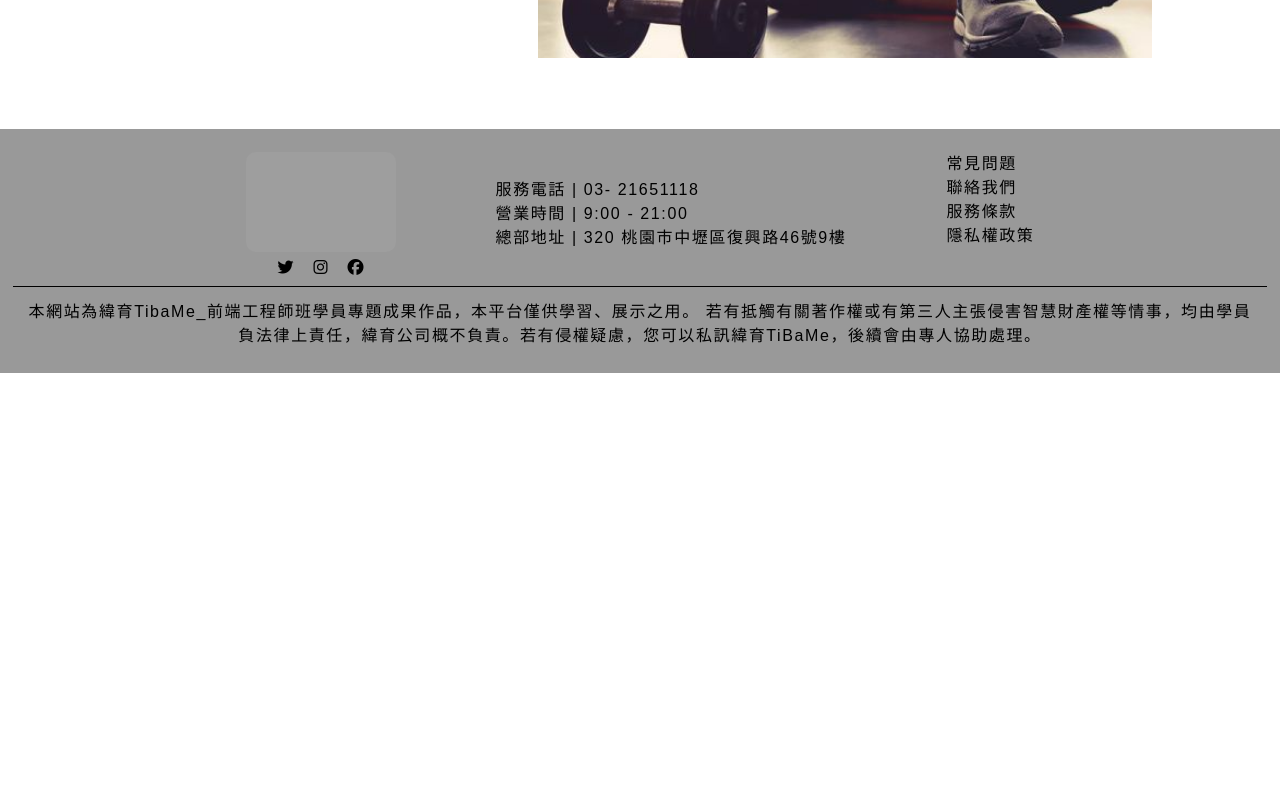
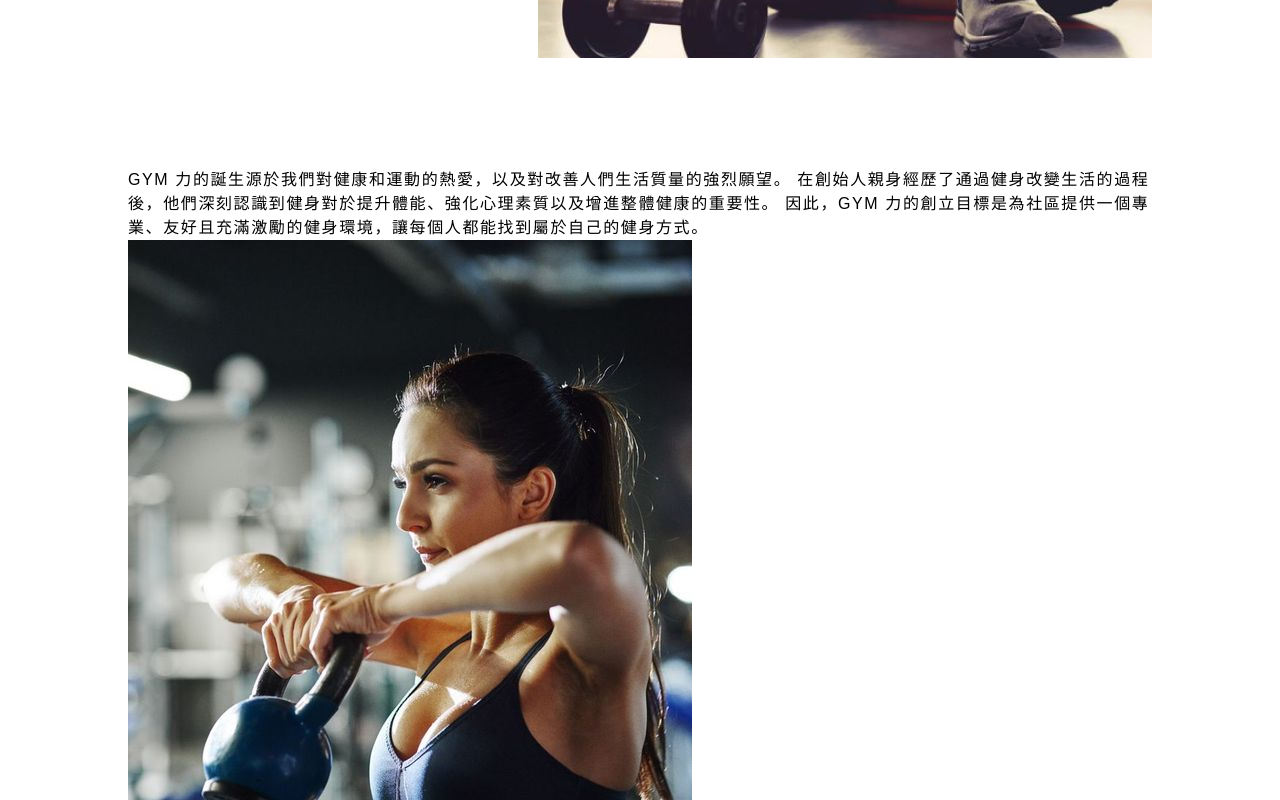
Before and after one commit to ChiangSie/gympower-frontend, a Vue app: page /news in a window 1280 px wide. Shown: the part 380-1180 px from the top of the page. Before the commit the page ends 800 px from the top, so only its background shows below. Built offline with nearby package versions, Linux system fonts and the light colour scheme; grey boxes are pictures that could not be loaded.

Commit message:
aboutus_slogan

```diff
--- a/src/views/NewsView.vue
+++ b/src/views/NewsView.vue
@@ -1,9 +1,21 @@
 <template>
-  <section>
+  <section class="aboutus">
     <div class="banner_aboutus_img">
       <img src="~@/assets/img/banner_aboutus.jpg" alt="" />
     </div>
     <h1>最新消息</h1>
+  </section>
+
+  <section class="slogan">
+    <p>
+      GYM 力的誕生源於我們對健康和運動的熱愛，以及對改善人們生活質量的強烈願望。
+      在創始人親身經歷了通過健身改變生活的過程後，他們深刻認識到健身對於提升體能、強化心理素質以及增進整體健康的重要性。
+      因此，GYM
+      力的創立目標是為社區提供一個專業、友好且充滿激勵的健身環境，讓每個人都能找到屬於自己的健身方式。
+    </p>
+    <div class="slogan_img">
+      <img src="~@/assets/img/aboutus_slogan.jpg" alt="" />
+    </div>
   </section>
 </template>
 
@@ -11,10 +23,12 @@
 
 <style lang="scss">
 section {
+  width: 100%;
+  padding: 3% 10%;
+}
+.aboutus {
   display: flex;
   justify-content: flex-end;
-  width: 100%;
-  padding: 3% 10%;
   position: relative;
   .banner_aboutus_img {
     width: 60%;
```
Also changed, not shown: src/assets/img/aboutus_slogan.jpg (added).
